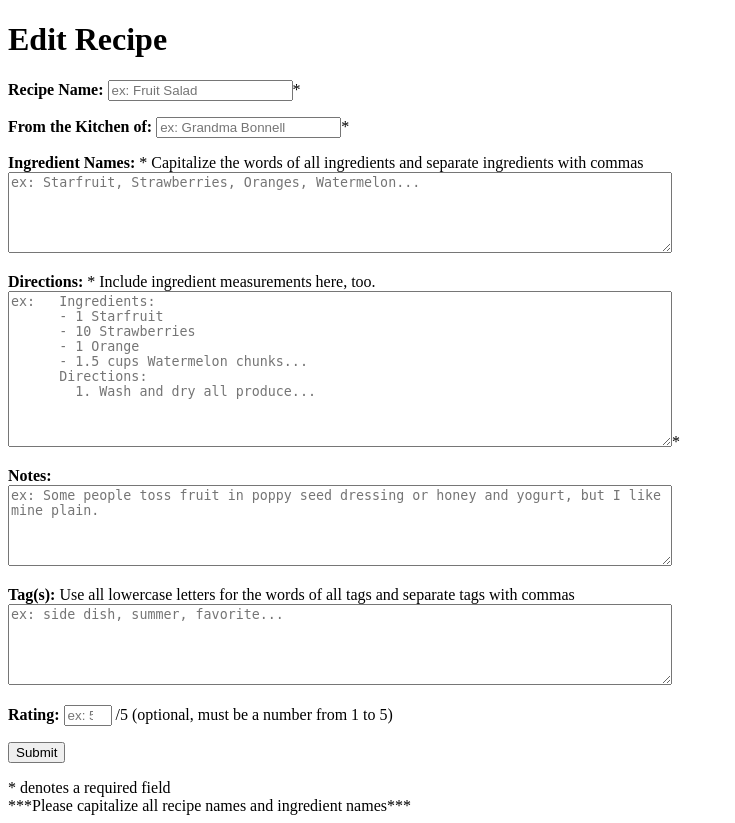
After one commit to KellieAndersen/hackbright-project, a Python web app: template templates/edit_recipe_form.html in a window 1280 px wide. The commit adds this page. Shown: the whole page, without its empty margins (0-735 px from the left). Run offline with Jinja, Linux system fonts and the light colour scheme; the template is opened without the code that fills it, so the values that code supplies are empty.

Commit message:
add edit recipe html form to templates; WIP

```diff
--- /dev/null
+++ b/templates/edit_recipe_form.html
@@ -0,0 +1,59 @@
+{% extends 'base.html' %}
+{% block title %}Edit Recipe{% endblock %}
+
+{% block body %}
+  <h1>Edit Recipe</h1>
+
+  <form action="/edit_recipe" method="POST">
+    <p>
+      <b>Recipe Name:</b> <input type="text" name="recipe_name" placeholder="ex: Fruit Salad" required>*
+    </p>
+
+    <p>
+      <b>From the Kitchen of:</b> <input type="text" name="originator" placeholder="ex: Grandma Bonnell" required>*
+    </p>
+
+    <p>
+      <div><b>Ingredient Names:</b> *
+      Capitalize the words of all ingredients and separate ingredients with commas
+    </div>
+      <textarea name="ingredients" rows="5" cols="80" placeholder="ex: Starfruit, Strawberries, Oranges, Watermelon..." required></textarea>
+
+    </p>
+
+    <p>
+      <div><b>Directions:</b> *
+      Include ingredient measurements here, too.</div>
+      <textarea name="directions" rows="10" cols="80" wrap="hard" placeholder="ex:   Ingredients:
+      - 1 Starfruit
+      - 10 Strawberries
+      - 1 Orange
+      - 1.5 cups Watermelon chunks...
+      Directions:
+        1. Wash and dry all produce..." required></textarea>*
+      <!-- ^^^not sure what to do to make the ta an input form^^^ -->
+    </p>
+
+    <p>
+      <div><b>Notes:</b></div>
+      <textarea name="notes" rows="5" cols="80" wrap="hard" placeholder="ex: Some people toss fruit in poppy seed dressing or honey and yogurt, but I like mine plain."></textarea>
+    </p>
+
+    <p>
+      <div><b>Tag(s):</b> Use all lowercase letters for the words of all tags and separate tags with commas</div>
+      <textarea name="tags" rows="5" cols = "80" placeholder="ex: side dish, summer, favorite..."></textarea>
+    </p>
+
+    <p>
+        <b>Rating:</b> <input type="number" name="rating" min="1" max="5" placeholder="ex: 5"> /5     (optional, must be a number from 1 to 5)
+    </p>
+
+    <p>
+      <input type="submit">
+    </p>
+  </form>
+
+  <div>* denotes a required field</div>
+  ***Please capitalize all recipe names and ingredient names***
+
+{% endblock %}
--- a/templates/recipe_details.html
+++ b/templates/recipe_details.html
@@ -41,6 +41,11 @@
   {% endfor %}
 </p>
 {% endif %}
+
+<form>
+  <button type="button">Edit Recipe</button>
+</form>
+
 <div><h6>This is recipe #{{ recipe.recipe_id }}</h6></div>
 
 {% endblock %}
```
Also changed, not shown: server.py (+7 -3 lines).
